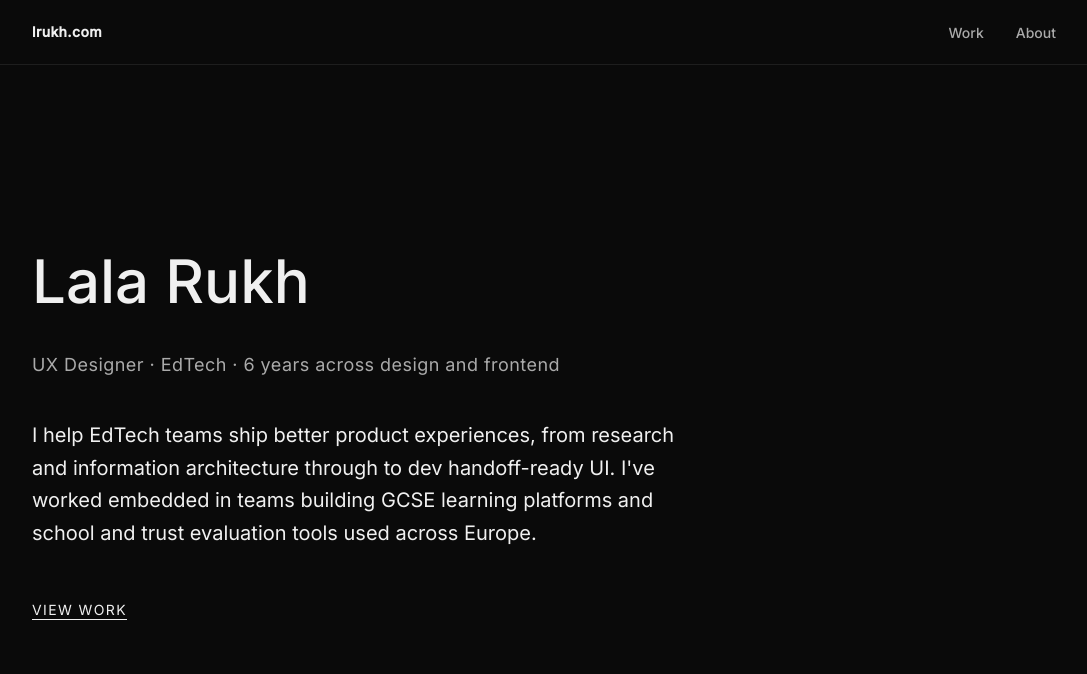
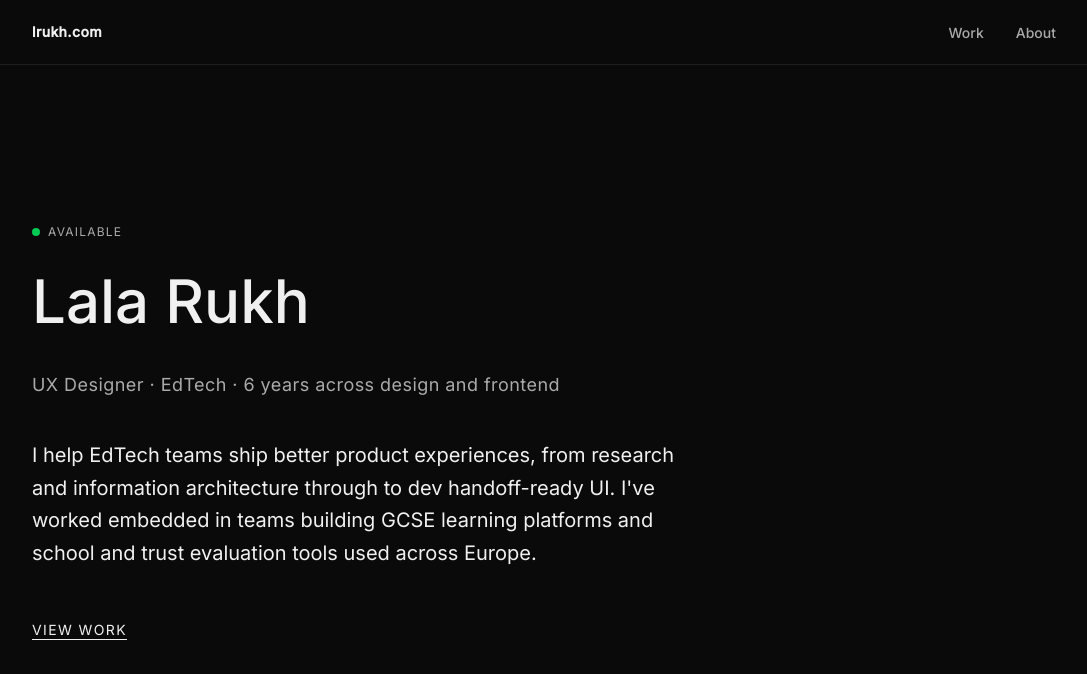
Before and after one commit to lalarukh1/portfolio, a Next.js app: page / in a window 1280 px wide. Shown: the top 674 px of the page, without its empty margins (96-1183 px from the left). Built offline with nearby package versions, Linux system fonts and the light colour scheme.

Commit message:
Add available status indicator to homepage

```diff
--- a/app/page.tsx
+++ b/app/page.tsx
@@ -14,6 +14,10 @@ export default function HomePage() {
       <main className="flex-1 flex items-center px-6 md:px-12 lg:px-20">
         <div className="max-w-5xl mx-auto w-full">
           <section className="max-w-2xl">
+            <div className="flex items-center gap-2 mb-6">
+              <span className="w-2 h-2 rounded-full bg-green-500 inline-block"></span>
+              <span className="text-xs uppercase tracking-widest text-muted">Available</span>
+            </div>
             <h1 className="text-5xl md:text-6xl font-medium leading-tight mb-8">
               Lala Rukh
             </h1>
```
